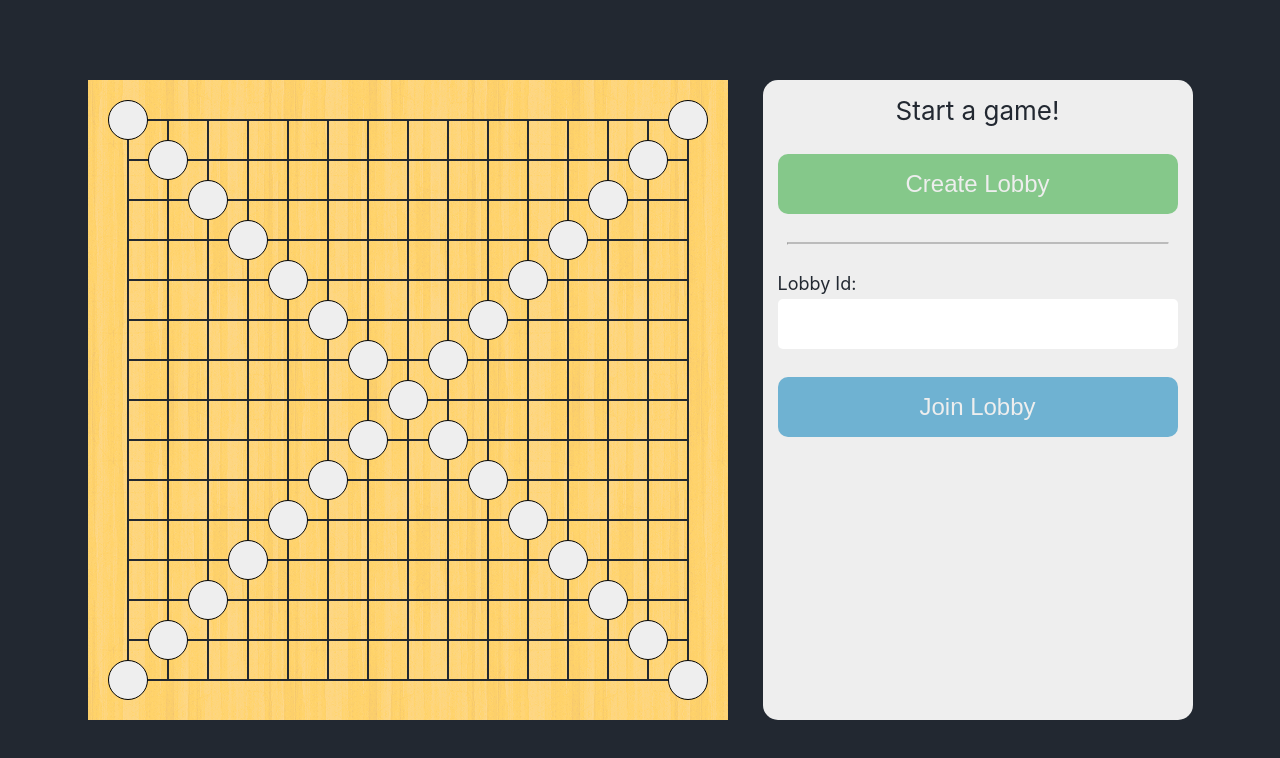
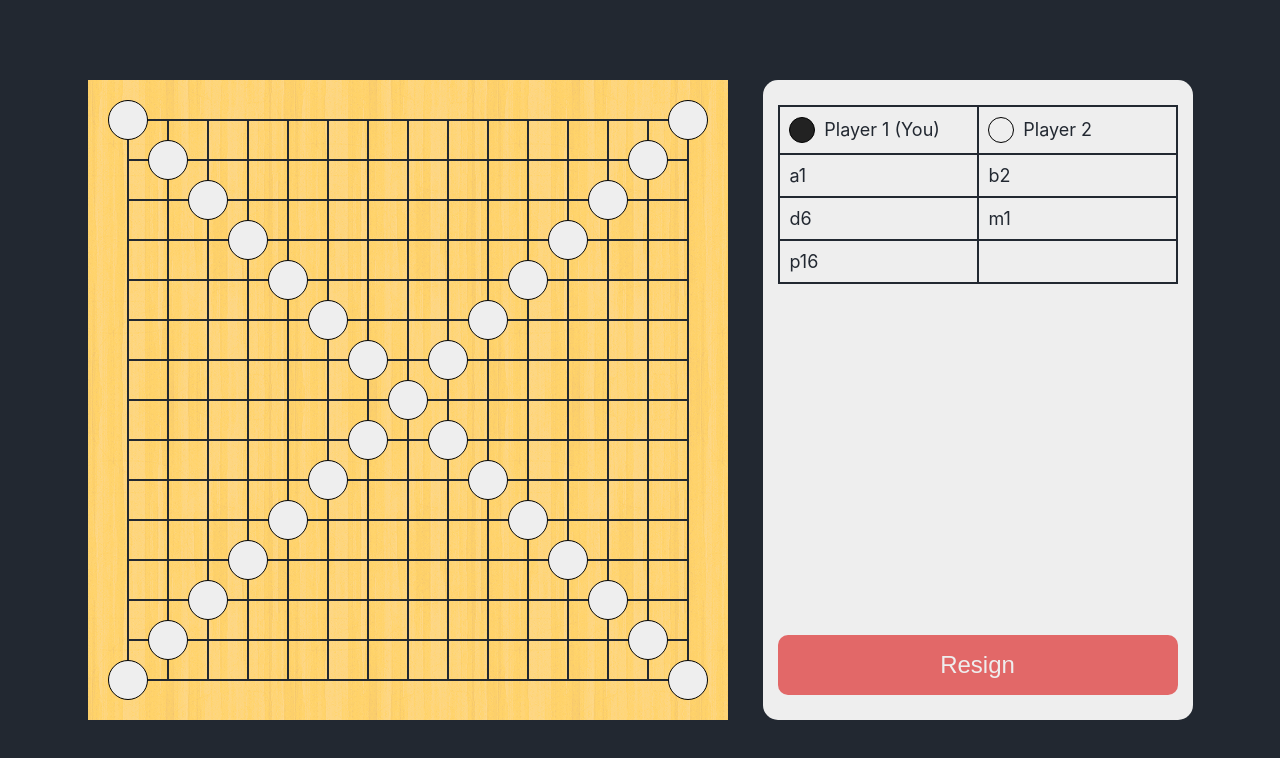
Before and after one commit to alanzhu39/gomoku-fe, a React (Create React App) app: page / in a window 1280 px wide. Shown: the top 758 px of the page. Built offline with nearby package versions, Linux system fonts and the light colour scheme; no server answers; the HTML template or start-up script is replaced by a standard one.

Commit message:
adding resign button to in game panel

```diff
--- a/src/Game/Game.tsx
+++ b/src/Game/Game.tsx
@@ -33,15 +33,22 @@ function Game() {
   const [myPieceType, setMyPieceType] = useState(PieceType.EMPTY);
 
   // InfoPanel state
-  const initMovesList: PlayerMove[] = [];
+  const initMovesList: PlayerMove[] = [
+    new PlayerMove(PieceType.BLACK, MoveType.PIECE, [0, 0]),
+    new PlayerMove(PieceType.WHITE, MoveType.PIECE, [1, 1]),
+    new PlayerMove(PieceType.BLACK, MoveType.PIECE, [3, 5]),
+    new PlayerMove(PieceType.WHITE, MoveType.PIECE, [12, 0]),
+    new PlayerMove(PieceType.BLACK, MoveType.PIECE, [15, 15])
+  ];
   const [movesList, setMovesList] = useState(initMovesList);
+  // const [lobbyState, setLobbyState] = useState(
+  //   new LobbyState(LobbyStatus.LOBBY_EMPTY)
+  // );
+
+  // TEST
   const [lobbyState, setLobbyState] = useState(
-    new LobbyState(LobbyStatus.LOBBY_EMPTY)
+    new LobbyState(LobbyStatus.GAME_STARTED)
   );
-  // TEST
-  // const [lobbyState, setLobbyState] = useState(
-  //   new LobbyState(LobbyStatus.GAME_STARTED)
-  // );
 
   useEffect(() => {
     // Initialize ws
@@ -104,11 +111,25 @@ export class PlayerMove {
     this.moveType = moveType;
     switch (this.moveType) {
       case MoveType.PIECE: {
-        if (!(coordinate == null || coordinate === undefined)) {
+        if (coordinate == null || coordinate === undefined) {
           throw new Error('Bad player move');
         }
         this.coordinate = coordinate;
       }
+    }
+  }
+
+  toString() {
+    if (this.pieceType === PieceType.EMPTY) return '';
+    const charCodeA = 97;
+    switch (this.moveType) {
+      case MoveType.RESIGN:
+        return 'Resigns';
+      case MoveType.PIECE:
+        if (this.coordinate == null) return '';
+        return `${String.fromCharCode(this.coordinate[0] + charCodeA)}${
+          this.coordinate[1] + 1
+        }`;
     }
   }
 }
--- /dev/null
+++ b/src/Game/InfoPanel/InGamePanel/GameActionsPanel.tsx
@@ -0,0 +1,17 @@
+import React, { useEffect, useRef, useState } from 'react';
+import { LobbyState, PieceType, PlayerMove } from '../../Game';
+import '../InfoPanel.css';
+
+function GameActionsPanel(props: { ws: WebSocket }) {
+  /**
+   * Panel displaying game actions
+   */
+
+  return (
+    <div className='GameActionsPanel'>
+      <button className='InfoPanelButton ResignGameButton'>Resign</button>
+    </div>
+  );
+}
+
+export default GameActionsPanel;
--- a/src/Game/InfoPanel/InGamePanel/InGamePanel.tsx
+++ b/src/Game/InfoPanel/InGamePanel/InGamePanel.tsx
@@ -1,6 +1,9 @@
 import React, { useEffect, useRef, useState } from 'react';
 import { LobbyState, PieceType, PlayerMove } from '../../Game';
+import GameActionsPanel from './GameActionsPanel';
+import MovesListPanel from './MovesListPanel';
 import PlayersPanel from './PlayersPanel';
+import '../InfoPanel.css';
 
 function InGamePanel(props: {
   movesList: PlayerMove[];
@@ -16,6 +19,9 @@ function InGamePanel(props: {
   return (
     <div className='InGamePanel'>
       <PlayersPanel lobbyState={props.lobbyState} />
+      <MovesListPanel movesList={props.movesList} />
+      <div className='spacer' />
+      <GameActionsPanel ws={props.ws} />
     </div>
   );
 }
--- a/src/Game/InfoPanel/InGamePanel/MovesListPanel.tsx
+++ b/src/Game/InfoPanel/InGamePanel/MovesListPanel.tsx
@@ -6,7 +6,18 @@ function MovesListPanel(props: { movesList: PlayerMove[] }) {
    * Panel displaying in-game moves list
    */
 
-  return <div className='MovesListPanel'>{/* TODO */}</div>;
+  return (
+    <div className='MovesListPanel'>
+      {props.movesList.map((playerMove, index) => {
+        return (
+          <div className='PlayerMoveCard' key={index}>
+            {playerMove.toString()}
+          </div>
+        );
+      })}
+      {props.movesList.length % 2 === 1 && <div className='PlayerMoveCard' />}
+    </div>
+  );
 }
 
 export default MovesListPanel;
--- a/src/Game/InfoPanel/InfoPanel.css
+++ b/src/Game/InfoPanel/InfoPanel.css
@@ -6,6 +6,8 @@
   border-radius: 15px;
   padding: 15px;
   width: 400px;
+  display: flex;
+  flex-direction: column;
 }
 
 .LobbyEmptyPanel {
@@ -27,10 +29,19 @@
   word-wrap: break-word;
 }
 
+.InGamePanel {
+  margin-top: 10px;
+  margin-bottom: 10px;
+  display: flex;
+  flex-direction: column;
+  flex-grow: 1;
+}
+
 .PlayersPanel {
   display: grid;
   grid-template-columns: 1fr 1fr;
   border: 1px solid #222831;
+  border-bottom: none;
 }
 
 .PlayerCard {
@@ -57,12 +68,38 @@
   background-color: var(--piece-white-color);
 }
 
+.MovesListPanel {
+  display: grid;
+  grid-template-columns: 1fr 1fr;
+  border: 1px solid #222831;
+  border-top: none;
+}
+
+.PlayerMoveCard {
+  padding: 5%;
+  gap: 5%;
+  border: 1px solid #222831;
+  display: flex;
+  align-items: center;
+  font-size: large;
+}
+
+.GameActionsPanel {
+  display: flex;
+  flex-direction: column;
+  align-items: stretch;
+}
+
 hr.rounded {
   margin-top: 7%;
   margin-bottom: 7%;
   width: 95%;
   border-top: 2px solid #bbb;
   border-radius: 1px;
+}
+
+.spacer {
+  flex-grow: 1;
 }
 
 .InfoPanelButton {
@@ -81,6 +118,10 @@ hr.rounded {
 
 .StartGameButton {
   background-color: #85c88a;
+}
+
+.ResignGameButton {
+  background-color: #e26868;
 }
 
 .JoinLobbyForm {
```
Also changed, not shown: 1 other file (tests, documents, lock files or other folders).
